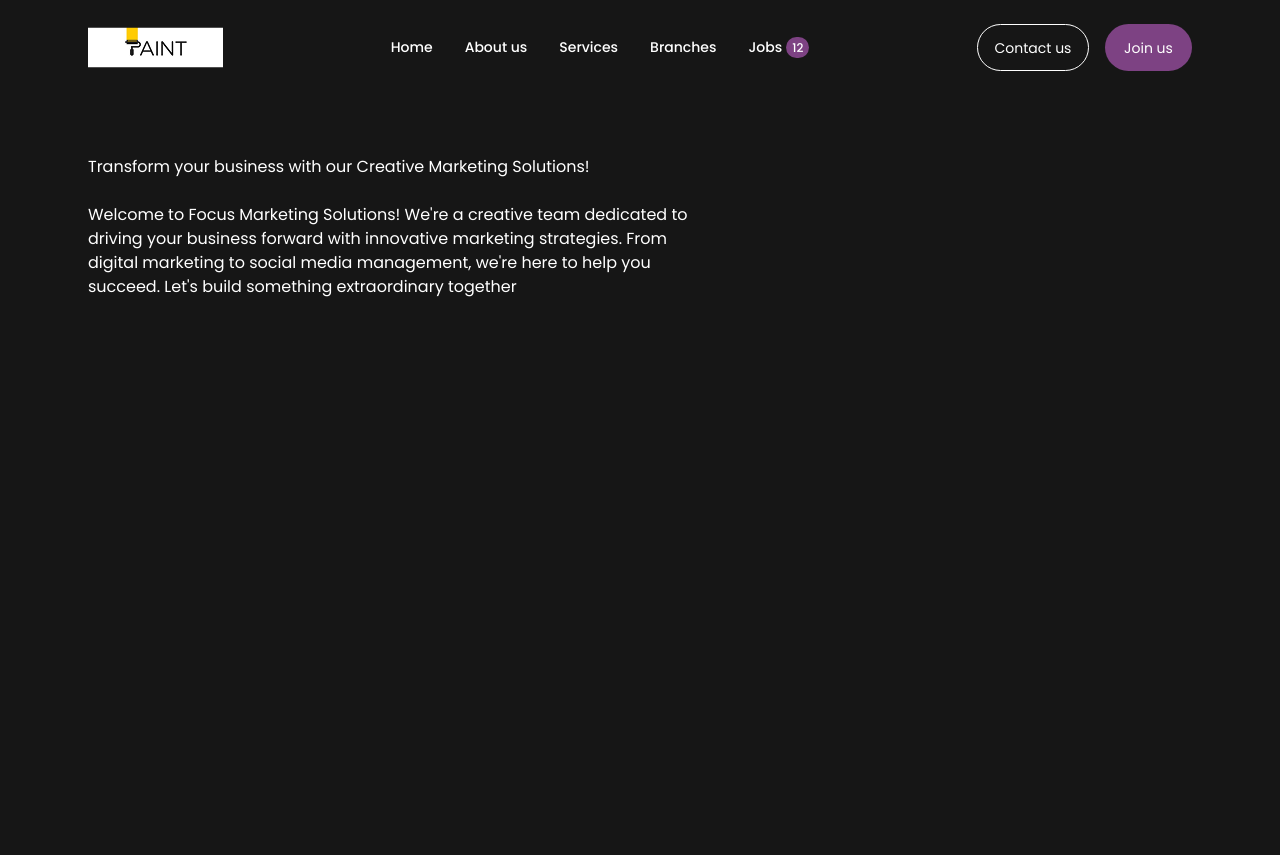
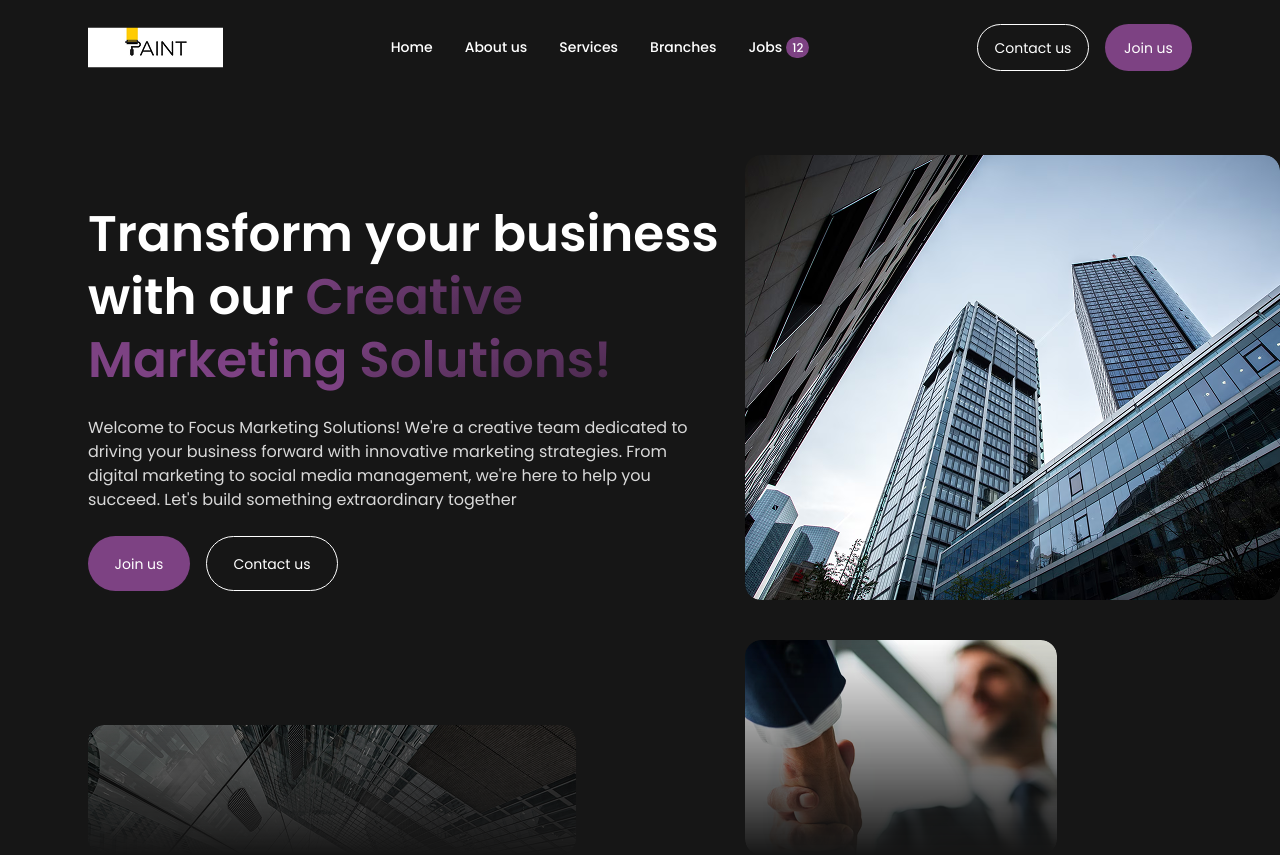
Before and after one commit to Mhamad-Raad/Naas-Project, a Next.js app: page / in a window 1280 px wide. Before the commit the page ends 800 px from the top, so only its background shows below. Built offline with nearby package versions, Linux system fonts and the light colour scheme.

Commit message:
add hero section

```diff
--- a/src/Components/Sections/Hero.js
+++ b/src/Components/Sections/Hero.js
@@ -1,20 +1,59 @@
+import Image from 'next/image';
+
+import ContactUsButton from '../UI/ContactUsButton';
+import JoinUsButton from '../UI/JoinUsButton';
+
+import BG1 from '@/assets/Hero/bg1.png';
+import BG2 from '@/assets/Hero/bg2.png';
+import BG3 from '@/assets/Hero/bg3.png';
+
 const Hero = () => {
   return (
-    <section className='w-full mt-21 pl-22 flex justify-between'>
-      <div className='max-w-[632px] flex flex-col justify-center items-start gap-6'>
-        <h1 className=''>
-          Transform your business with our Creative Marketing Solutions!
+    <section className='w-full h-[700px] mt-21 pl-22 flex justify-between overflow-hidden'>
+      <div className='max-w-[632px] flex flex-col justify-start gap-6'>
+        <h1 className='mt-12 text-[50px] font-semibold leading-[63px]'>
+          Transform your business with our{' '}
+          <span className='text-primary'>
+            <span className='bg-gradient-to-br from-primary to-[#4b2a4e] to-90% text-transparent bg-clip-text'>
+              Creative
+            </span>{' '}
+            Marketing{' '}
+            <span className='bg-gradient-to-br from-primary to-[#4b2a4e] to-90% text-transparent bg-clip-text'>
+              Solutions!
+            </span>
+          </span>
         </h1>
-        <p className=''>
+        <p className='text-md text-[#d9d9d9]'>
           Welcome to Focus Marketing Solutions! We're a creative team dedicated
           to driving your business forward with innovative marketing strategies.
           From digital marketing to social media management, we're here to help
           you succeed. Let's build something extraordinary together
         </p>
-        <div className='flex'>{/* buttons */}</div>
-        {/* image here */}
+        <div className='flex gap-4'>
+          <JoinUsButton className='w-[102px] h-[55px]' />
+          <ContactUsButton className='w-[132px] h-[55px]' />
+        </div>
+
+        <div
+          className='w-[488px] h-full mt-[110px] object-cover brightness-50 rounded-2xl mask-fade-bottom'
+          style={{
+            backgroundImage: `url(${BG2.src})`,
+          }}
+        />
       </div>
-      <div></div>
+      <div className='flex flex-col gap-10'>
+        <Image
+          src={BG1}
+          alt='Hero Image 1'
+          className='w-[535px] h-[445px] object-cover rounded-2xl'
+        />
+        <div
+          className='w-[312px] h-[394px] rounded-2xl bg-cover bg-center mask-fade-bottom'
+          style={{
+            backgroundImage: `url(${BG3.src})`,
+          }}
+        />
+      </div>
     </section>
   );
 };
--- a/src/pages/index.js
+++ b/src/pages/index.js
@@ -2,7 +2,7 @@ import Hero from '@/Components/Sections/Hero';
 
 export default function Home() {
   return (
-    <main className='flex flex-col text-white '>
+    <main className='flex flex-col text-white'>
       <Hero />
     </main>
   );
--- a/src/styles/globals.css
+++ b/src/styles/globals.css
@@ -21,3 +21,12 @@ button,
 a {
   cursor: pointer;
 }
+
+.mask-fade-bottom {
+  -webkit-mask-image: linear-gradient(to bottom, black, transparent);
+  mask-image: linear-gradient(to bottom, black, transparent);
+  -webkit-mask-size: cover;
+  mask-size: cover;
+  -webkit-mask-repeat: no-repeat;
+  mask-repeat: no-repeat;
+}
```
